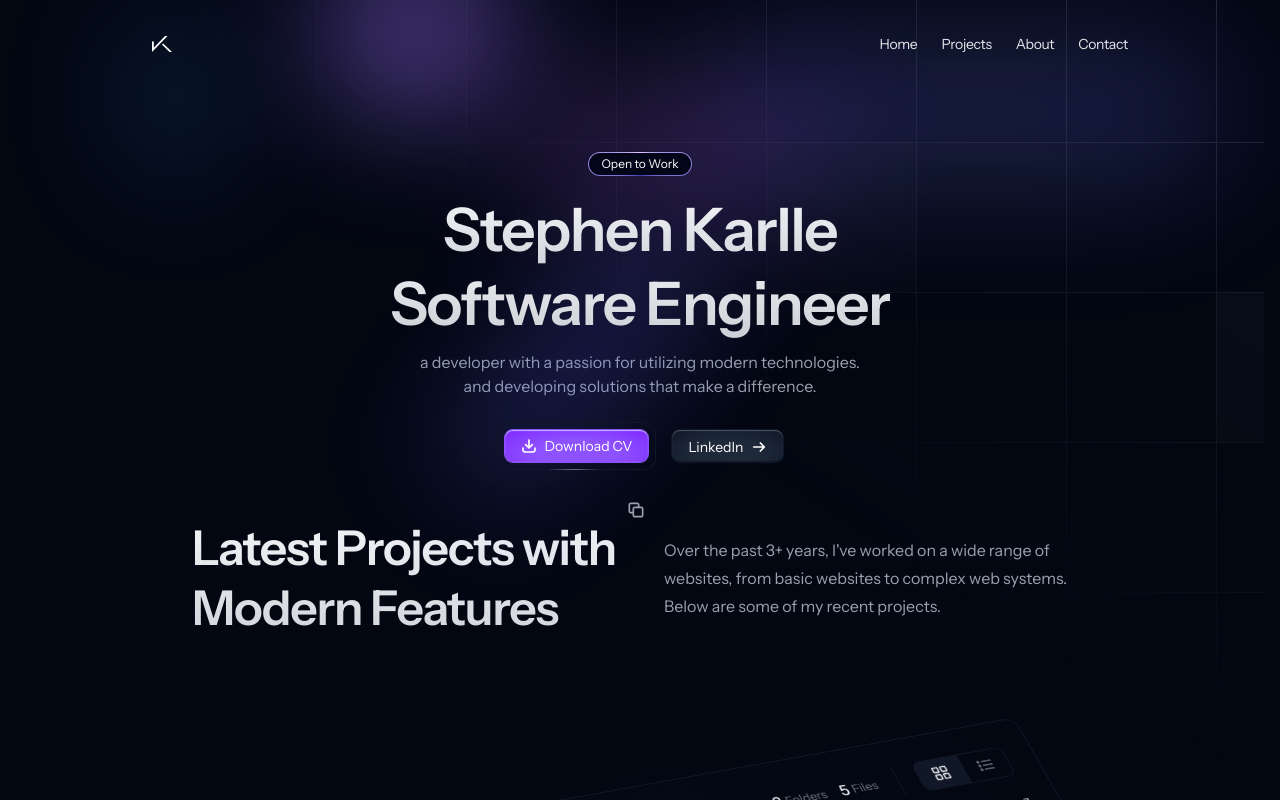
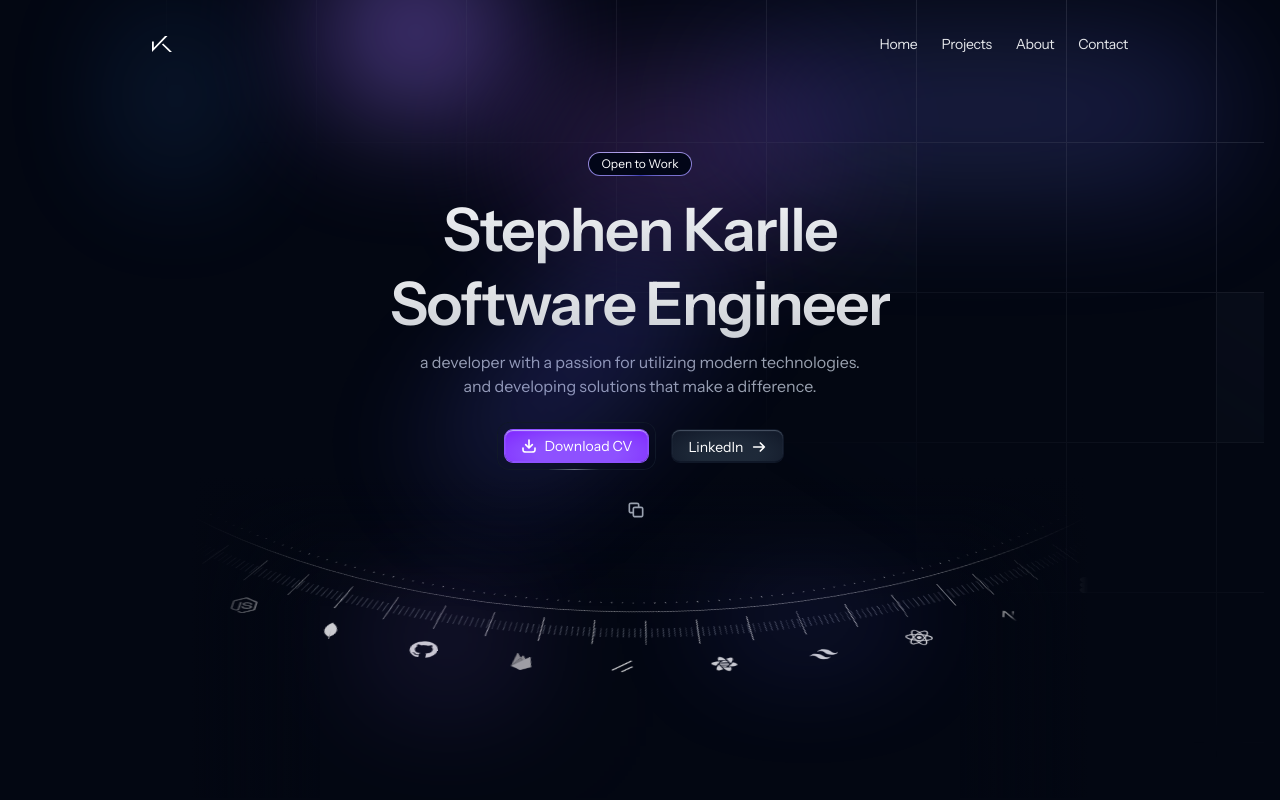
Before and after one commit to stephen-karlle/portfolio, a Next.js app: page / in a window 1280 px wide. Built offline with nearby package versions, Linux system fonts and the light colour scheme.

Commit message:
Update page.tsx

```diff
--- a/src/app/(home)/page.tsx
+++ b/src/app/(home)/page.tsx
@@ -1,7 +1,7 @@
 "use client"
 
 import Hero from "@modules/hero";
-// import Skills from "@modules/skills";
+import Skills from "@modules/skills";
 import Projects from "@modules/projects";
 import About from "@modules/about";
 import Contact from "@modules/contact";
@@ -11,7 +11,7 @@ export default function Home() {
   return (
     <>
       <Hero />
-{/*       <Skills /> */}
+      <Skills />
       <Projects />
       <About />
       <Contact />
```
